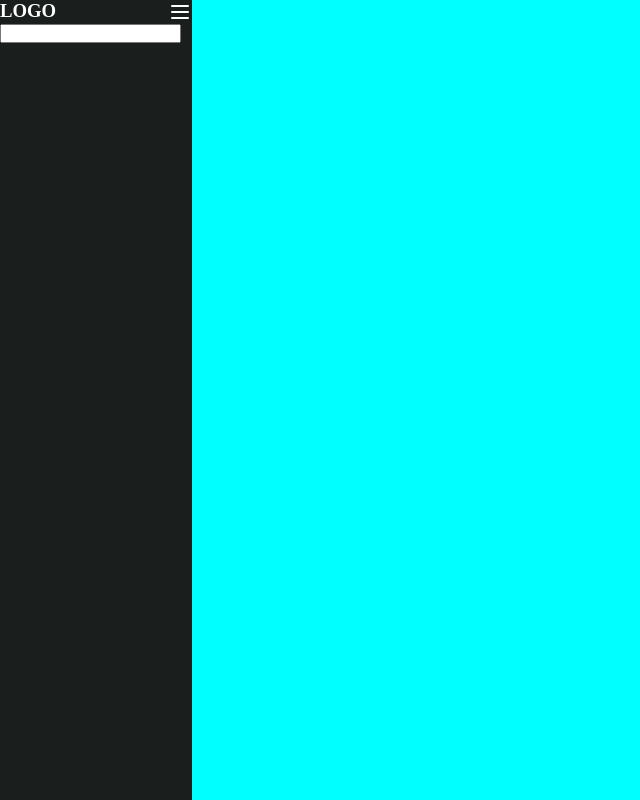
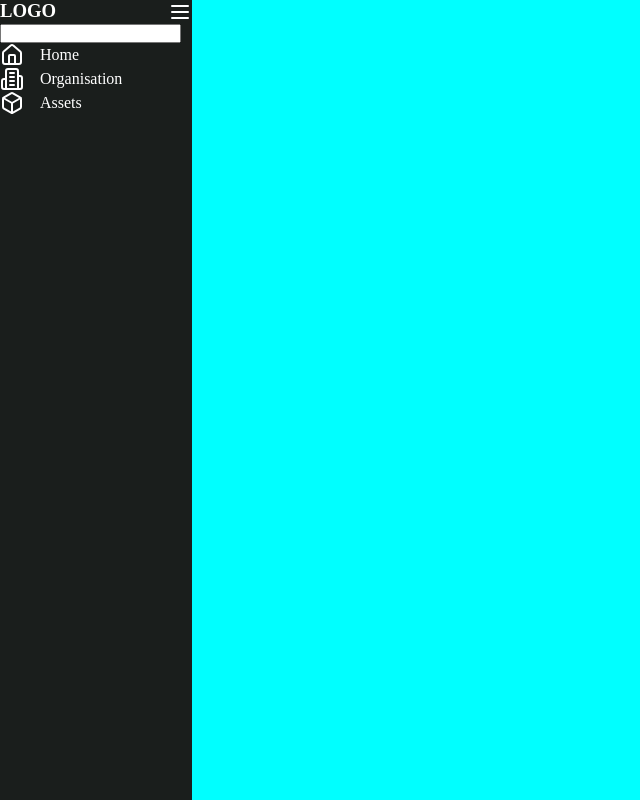
Before and after one commit to Dibyas98/carbon_cell_Assessment, a React (Vite) app: page / in a window 1280 px wide. Shown: the whole page, without its empty margins (0-640 px from the left). Built offline with nearby package versions, Linux system fonts and the light colour scheme.

Commit message:
navbar menu add

```diff
--- a/src/App.css
+++ b/src/App.css
@@ -13,3 +13,21 @@
     display: flex;
     justify-content: space-between;
 }
+.navbar_menu_section{
+
+}
+.navbar_menu_list{
+    display: flex;
+    align-items: center;
+    gap: 1rem;
+    color: white;
+}
+.navbar_menu_list_icon{
+    color: white;
+}
+
+@media screen and (max-width:640px){
+    .navbar_input_section{
+        display: none;
+    }
+}
--- a/src/component/Input.jsx
+++ b/src/component/Input.jsx
@@ -3,7 +3,7 @@ import React from 'react'
 export default function Input(props) {
   return (
     <div className={`${props.class}`}>
-      <input type={props.type} />
+      <input type={props.type} value={props.value}/>
     </div>
   )
 }
--- /dev/null
+++ b/src/component/Menu_Button.jsx
@@ -0,0 +1,11 @@
+import React from 'react'
+
+export default function Menu_Button(props) {
+
+  return (
+    <div className={`${props.class}`}>
+      <props.icon className={`${props.class}_icon`}></props.icon>
+      <span>{props.menu}</span>
+    </div>
+  )
+}
--- a/src/component/Navbar.jsx
+++ b/src/component/Navbar.jsx
@@ -1,17 +1,45 @@
-import React from 'react'
-import { Menu } from 'lucide-react';
-import Input from './Input';
+import React from "react";
+import { Menu } from "lucide-react";
+import { Home } from 'lucide-react';
+import { Building2 } from 'lucide-react';
+import { Box } from 'lucide-react';
+import Input from "./Input";
+import Menu_Button from "./Menu_Button";
+
+const menu =[
+    {
+        name:'Home',
+        icon:Home
+    },
+    {
+        name:'Organisation',
+        icon:Building2
+    },
+    {
+        name:'Assets',
+        icon:Box
+    }
+]
 
 export default function Navbar() {
   return (
-    <div className='navbar'>
-      <div className='navbar_logo_section'>
+    <div className="navbar">
+      <div className="navbar_logo_section">
         <h3>LOGO</h3>
         <Menu></Menu>
       </div>
-      <div>
+      <div className="navbar_input_section">
         <Input type={"text"}></Input>
       </div>
+      <div>
+        <ul cla>
+            {
+                menu.map((ele) =>{
+                    return <Menu_Button icon={ele.icon} menu={ele.name} class={'navbar_menu_list'}></Menu_Button>
+                })
+            }
+        </ul>
+      </div>
     </div>
-  )
+  );
 }
```
